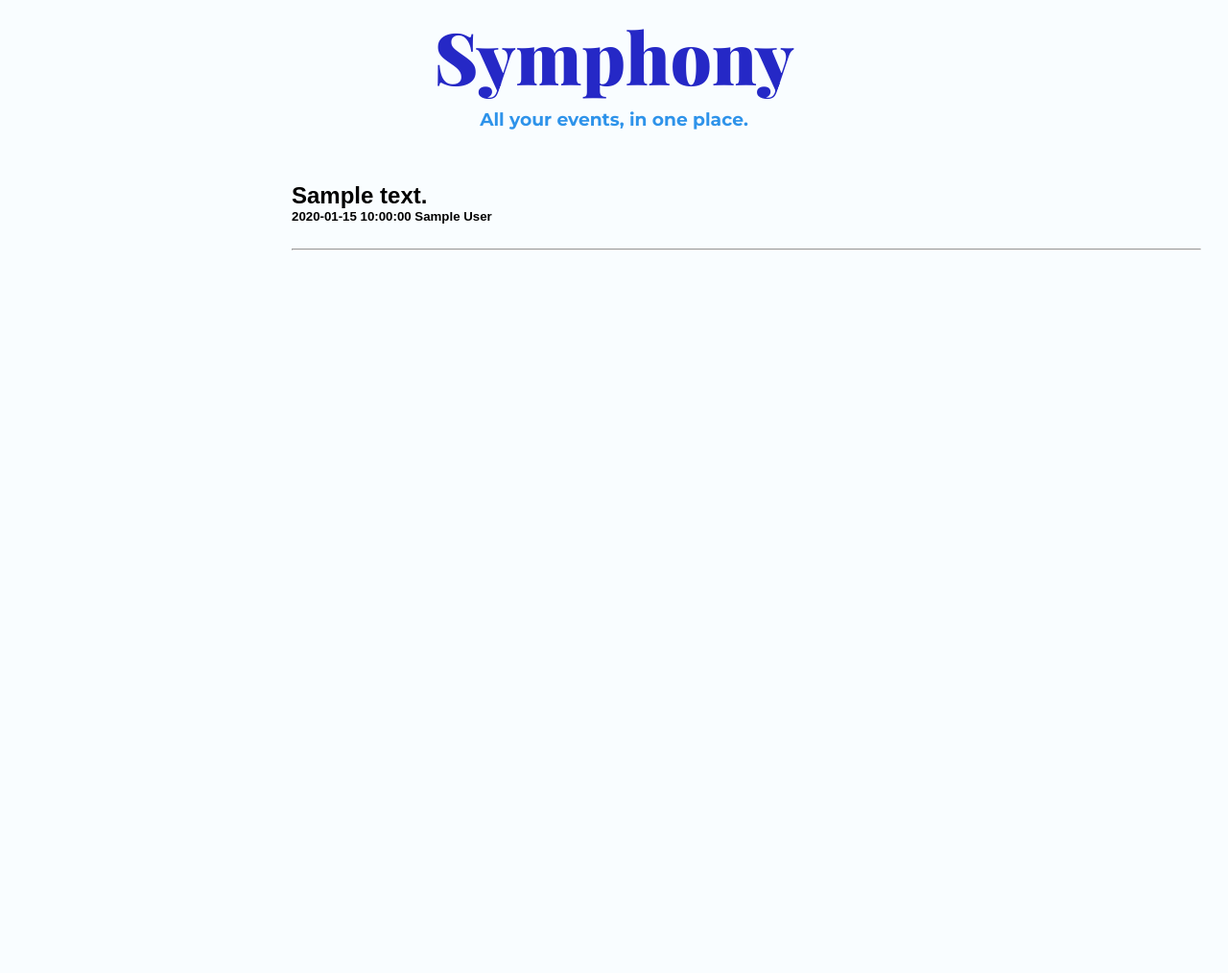
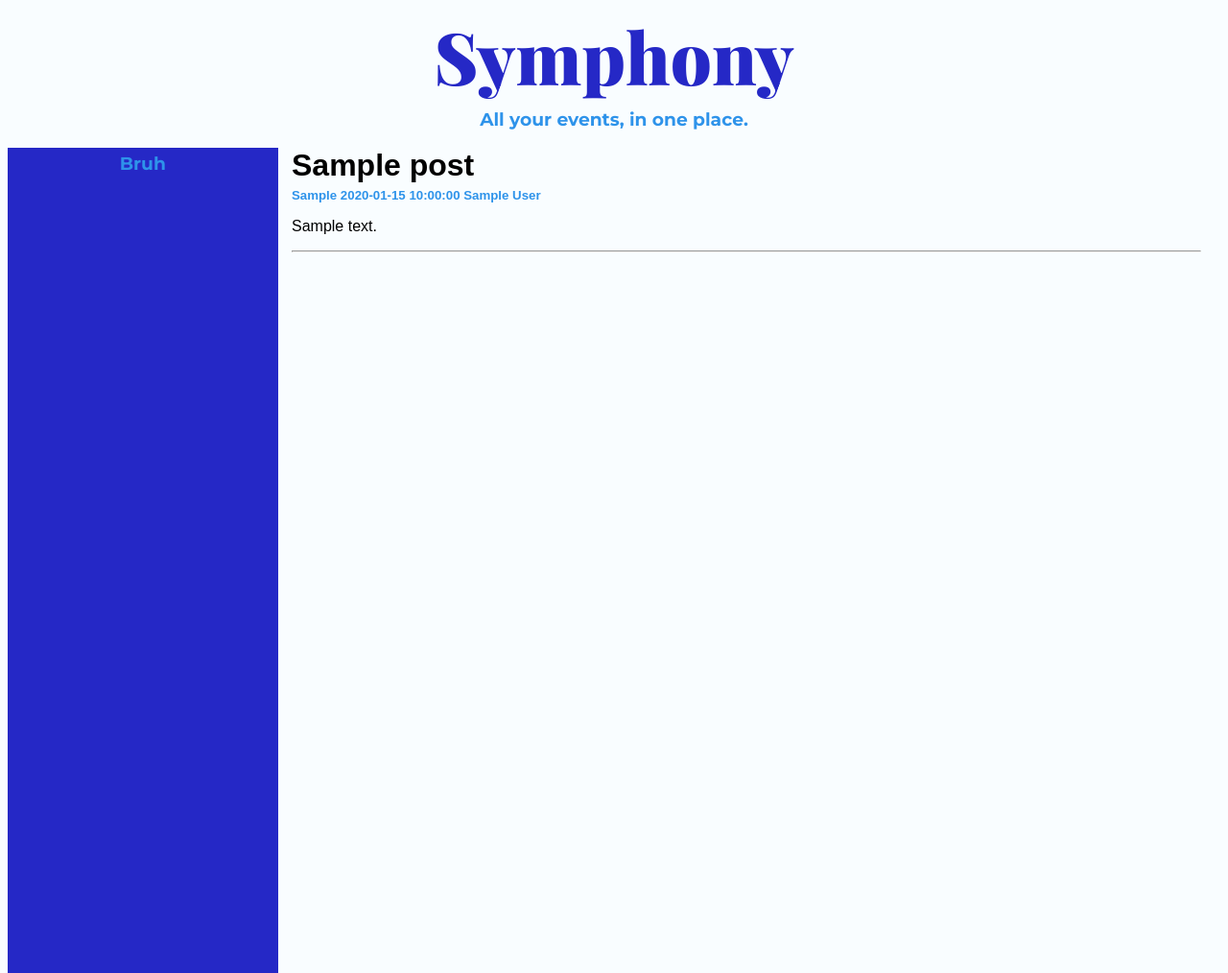
Before and after one commit to projectsymphony/projectsymphony.github.io, a PHP site: page / in a window 1280 px wide. Shown: the whole page at 96% size. Run offline with PHP 8.4, Linux system fonts and the light colour scheme; tables that the repository leaves empty or names only in its code hold one stand-in row (values such as "Sample post").

Commit message:
website is working...

```diff
--- a/index.php
+++ b/index.php
@@ -11,34 +11,22 @@
         <h1>Symphony</h1>
         <h3>All your events, in one place.</h3>
         <br>
-        <br>
-        <br>
+        <div class="navbar"> <h3>Bruh</h3> </div>
         <?php
         $sql = "SELECT * FROM post";
         $result = mysqli_query($conn, $sql);
         if($result -> num_rows > 0){
-                // echo " <table> ";
-                // echo "     <tr> ";
-                // echo "         <th>Post ID</th> ";
-                // echo "         <th>Author</th> ";
-                // echo "         <th>Date</th> ";
-                // echo "         <th>Content</th> ";
-                // echo "     </tr> ";
+            echo "<div class='event-box-container'>";
                 while ($rowArray = mysqli_fetch_array($result, MYSQLI_ASSOC)){
                     echo "     <div class='event-block'>";
-                    echo "         <h4>" . $rowArray[content] . "</h4>";
-                    echo "         <h5>" . $rowArray[date] . " " . $rowArray[author] . "</h5>";
+                    echo "         <h4>" . $rowArray[title] . "</h4>";
+                    echo "         <h5>" . $rowArray[location] . " " . $rowArray[date] . " " . $rowArray[author] . "</h5>";
+                    echo "         <p>" . $rowArray[description] ;
                     echo " <br> <hr> <br> ";
                     echo "     </div>";
                     echo "     <br>";
-
-                    // echo "     <tr> ";
-                    // echo "         <td>" . $rowArray[post_id] . "</td> ";
-                    // echo "         <td>" . $rowArray[author] . "</td> ";
-                    // echo "         <td>" . $rowArray[date] . "</td> ";
-                    // echo "         <td>" . $rowArray[content] . "</td> ";
-                    // echo "     </tr> ";
                 }
+            echo "</div>";
         } else {
             die();
         }
--- a/style.css
+++ b/style.css
@@ -33,14 +33,19 @@ h3 {
     padding: 0px;
 }
 
+.event-box-container{
+    float: right;
+    width: 75%;
+}
 .event-block{
-    width: 75%;
+    width: 100%;
     float: right;
     margin-right: 20px;
 }
 
 .event-block p{
-    text-align: right;
+    text-align: left;
+    font-family: sans-serif;
 }
 
 .event-block h4 {
@@ -48,7 +53,7 @@ h3 {
     font-family: sans-serif;
     margin: 0px;
     padding: 0px;
-    font-size: 1.5em;
+    font-size: 2.0em;
     font-style: bold;
 }
 
@@ -57,5 +62,15 @@ h3 {
     font-family: sans-serif;
     margin: 0px;
     padding: 0px;
+    padding-top: 5px;
+    color: #2E93EA;
+}
 
+.navbar{
+    width: 22%;
+    display: inline-block;
+    background: #2528C6;
+    height: 100vh;
+    position: fixed;
+    margin-left: 0;
 }
```
